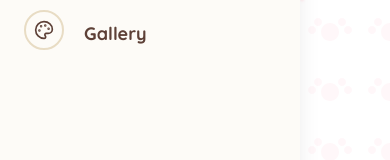
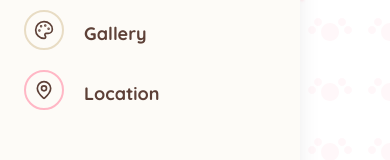
Before and after one commit to Malal1178/Blossom-Brush, a Next.js app: page / in a window 390 px wide. Both pictures are taken after a click on the button 40 px from the left and 34 px from the top of the page. Shown: the part 294-454 px from the top of the page. Built offline with nearby package versions, Linux system fonts and the light colour scheme; no server answers; the database is empty.

Commit message:
feat: add location button to mobile menu

```diff
--- a/src/components/MobileMenu.tsx
+++ b/src/components/MobileMenu.tsx
@@ -3,7 +3,7 @@
 import { motion, useCycle, Variants } from "framer-motion";
 import { useEffect, useRef } from "react";
 import Link from "next/link";
-import { Flower, Home, User, Mail, Palette } from "lucide-react";
+import { Flower, Home, User, Mail, Palette, MapPin } from "lucide-react";
 
 // Colors from globals/theme
 const colors = ["#FFB7C5", "#98FB98", "#5D4037", "#FFD1DC", "#E8DCC4"];
@@ -33,6 +33,7 @@ const Navigation = ({ toggle }: { toggle: () => void }) => (
         {items.map((item, i) => (
             <MenuItem i={i} key={i} item={item} toggle={toggle} />
         ))}
+        <LocationMenuItem />
     </motion.ul>
 );
 
@@ -61,6 +62,46 @@ const MenuItem = ({ i, item, toggle }: { i: number, item: any, toggle: () => voi
                     {item.label}
                 </div>
             </Link>
+        </motion.li>
+    );
+};
+
+const LocationMenuItem = () => {
+    const handleLocationClick = async () => {
+        const locationUrl = 'https://www.google.com/maps/search/?api=1&query=35.6895,139.6917';
+        const locationTitle = 'Visit our Gallery';
+
+        if (navigator.share) {
+            try {
+                await navigator.share({
+                    title: locationTitle,
+                    text: 'Open gallery location in your favorite maps app:',
+                    url: locationUrl,
+                });
+            } catch (error) {
+                console.log('Error sharing', error);
+            }
+        } else {
+            window.open(locationUrl, '_blank');
+        }
+    };
+
+    const border = `2px solid #FFB7C5`;
+
+    return (
+        <motion.li
+            variants={itemVariants}
+            whileHover={{ scale: 1.05 }}
+            whileTap={{ scale: 0.95 }}
+            className="flex items-center mb-5 cursor-pointer w-full"
+            onClick={handleLocationClick}
+        >
+            <div className="w-10 h-10 rounded-full flex items-center justify-center mr-5 text-[#5D4037]" style={{ border }}>
+                <MapPin size={20} />
+            </div>
+            <div className="rounded-[5px] h-5 flex-1 text-[#5D4037] font-bold text-lg" style={{ border: "none" }}>
+                Location
+            </div>
         </motion.li>
     );
 };
```
